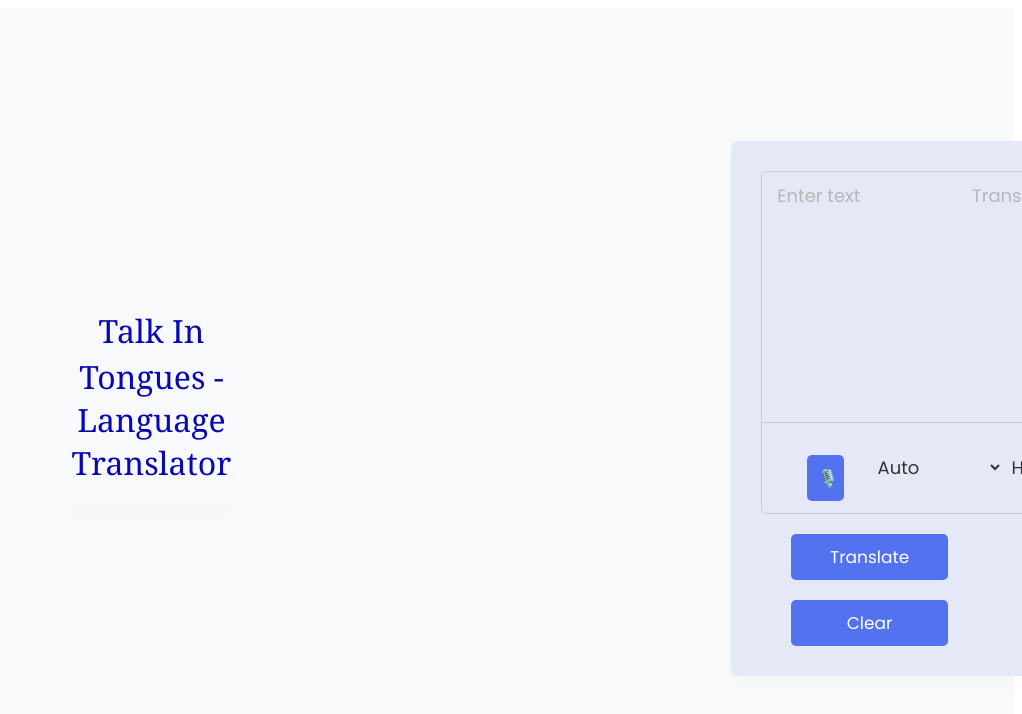
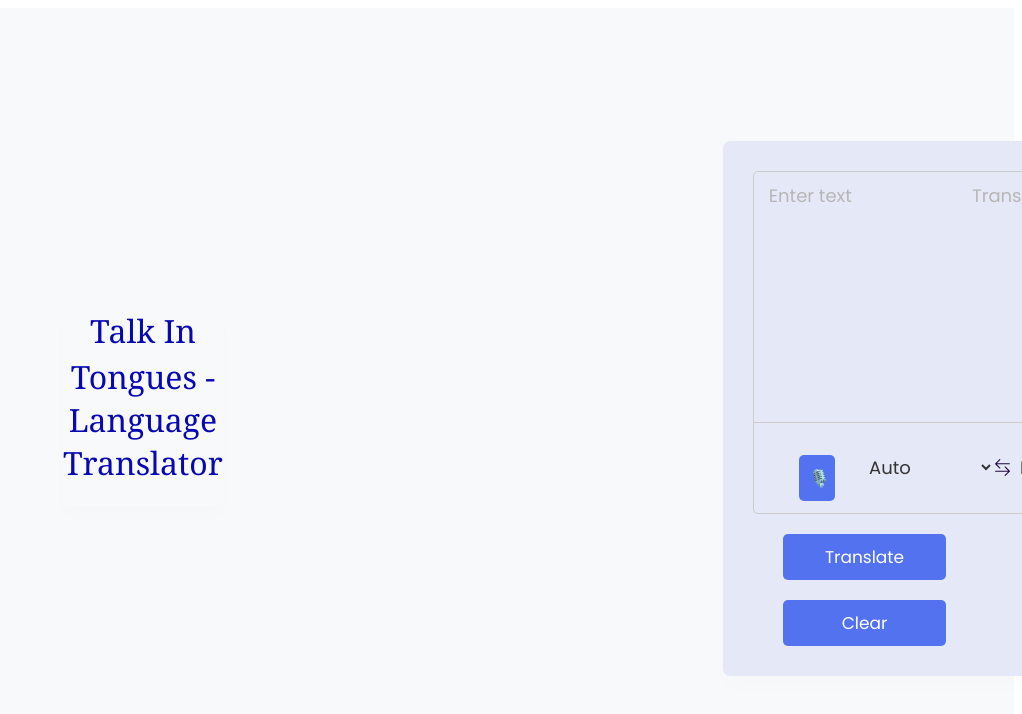
Before and after one commit to SriSravya04/Language-Translator, an Angular app: page / in a window 1280 px wide. Shown: the top 714 px of the page, without its empty margins (258-1280 px from the left). Built offline with nearby package versions, Linux system fonts and the light colour scheme.

Commit message:
interchange added

```diff
--- a/src/app/languagetrans/languagetrans.component.css
+++ b/src/app/languagetrans/languagetrans.component.css
@@ -121,7 +121,7 @@
   border-radius: 8px;
   border-right: 2px solid #ffffff;
 }
-.controls .exchange{
+.controls {
   color: #adadad;
   cursor: pointer;
   font-size: 16px;
@@ -143,6 +143,12 @@
   font-size: 17px;
   border-radius: 5px;
   background: #5372F0;
+}
+.exchange{
+  color: #20063c;
+  cursor: pointer;
+  font-size: 16px;
+  transition: transform 0.2s ease;
 }
 
 @media (max-width: 660px){
--- a/src/app/languagetrans/languagetrans.component.html
+++ b/src/app/languagetrans/languagetrans.component.html
@@ -20,7 +20,12 @@
             <option *ngFor="let lingo of lang;" [value] = "lingo.code" [selected] = "lingo.code ==='auto'">{{ lingo.name }}</option>>
           </select>
 
-          <li class="exchange"><i class="fas fa-exchange-alt"></i></li>
+          <li class="exchange">
+          <svg  xmlns="http://www.w3.org/2000/svg" width="17" height="17" role="button" (click)="interchange()" fill="currentColor" class="bi bi-arrow-left-right" viewBox="0 0 16 16">
+            <path fill-rule="evenodd" d="M1 11.5a.5.5 0 0 0 .5.5h11.793l-3.147 3.146a.5.5 0 0 0 .708.708l4-4a.5.5 0 0 0 0-.708l-4-4a.5.5 0 0 0-.708.708L13.293 11H1.5a.5.5 0 0 0-.5.5m14-7a.5.5 0 0 1-.5.5H2.707l3.147 3.146a.5.5 0 1 1-.708.708l-4-4a.5.5 0 0 1 0-.708l4-4a.5.5 0 1 1 .708.708L2.707 4H14.5a.5.5 0 0 1 .5.5"/>
+          </svg>
+        </li>
+
           <li class="row to">
             <select class="toText" id="toText" [(ngModel)] = "toLang">
 
--- a/src/app/languagetrans/languagetrans.component.ts
+++ b/src/app/languagetrans/languagetrans.component.ts
@@ -46,5 +46,17 @@ export class LanguagetransComponent {
 
 
   }
+  interchange(){
+    var temp: any;
+
+    temp=this.fromLang
+    this.fromLang=this.toLang
+    this.toLang=temp;
+
+    temp=this.fromText
+    this.fromText=this.toText
+    this.toText=temp;
+
+  }
 
 }
```
